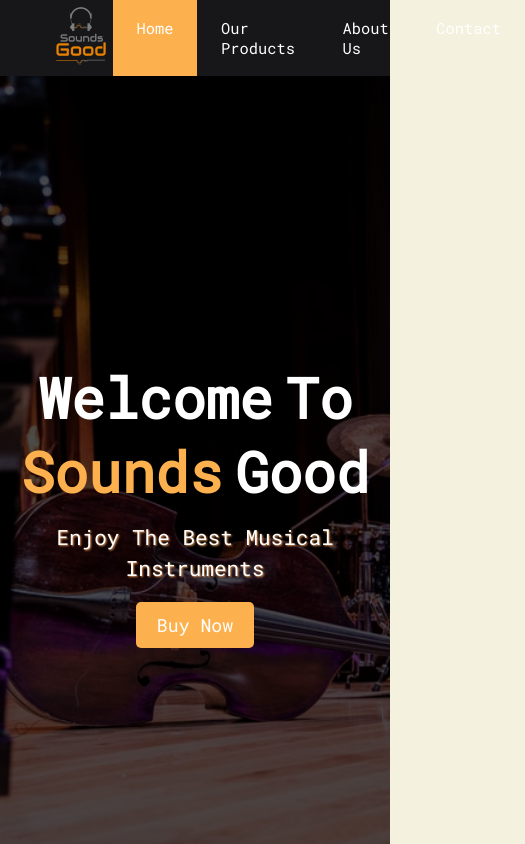
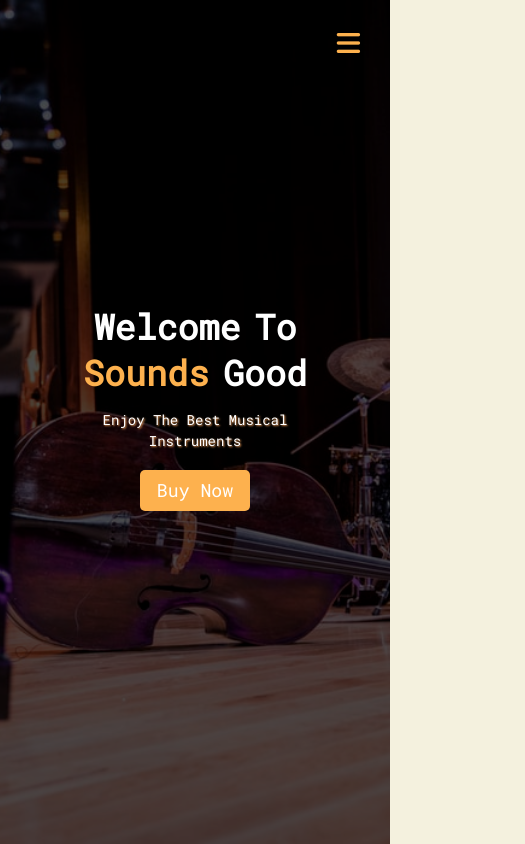
Before and after one commit to danimatuko/Sounds-Good, a website: page index.html in a window 390 px wide. Shown: the top 844 px of the page, 525 px wide, since content can reach past the window. Drawn offline with Linux system fonts and the light colour scheme; some packages are replaced by stand-ins of ours.

Commit message:
responsive done

```diff
--- a/index.html
+++ b/index.html
@@ -27,15 +27,20 @@
                     <li class="menu-item"><a href="#about">About Us</a></li>
                     <li class="menu-item"><a href="#contact">Contact</a></li>
                 </ul>
+                <button class="hamburger">
+                    <i class="fas fa-bars fa-2x"></i>
+                </button>
             </div>
         </nav>
 
         <!-- Showcase -->
         <div class="header-showcase">
             <div class="header-content">
-                <h1>Welcome To <span>Sounds</span> Good</h1>
-                <p>Enjoy The Best Musical Instruments</p>
-                <a href="#products" class="buy-now btn btn-primary">Buy Now</a>
+                <div class="container">
+                    <h1>Welcome To <span>Sounds</span> Good</h1>
+                    <p>Enjoy The Best Musical Instruments</p>
+                    <a href="#products" class="buy-now btn btn-primary">Buy Now</a>
+                </div>
             </div>
         </div>
     </header>
--- a/sass/main.scss
+++ b/sass/main.scss
@@ -63,9 +63,15 @@ body {
         display: flex;
         justify-content: space-between;
         align-items: center;
+        .hamburger {
+            display: none;
+            background: none;
+            border: none;
+            outline: none;
         }
         .menu {
             display: flex;
+            align-items: center;
             // meni item
             &-item {
                 padding: 1.3rem 1.7rem;
@@ -79,6 +85,7 @@ body {
                 }
                 a {
                     font-size: 1.1rem;
+                }
             }
         }
     }
--- a/sass/media.scss
+++ b/sass/media.scss
@@ -3,6 +3,35 @@
 @media(max-width:768px) {
     html {
         font-size: 14px;
+    }
+    /* Navigation */
+    #main-nav {
+        .nav-content {
+            justify-content: center;
+            .logo {
+                display: none;
+            }
+            /* open */
+            .menu {
+                height: 100vh;
+                width: 100%;
+                display: none; //flex
+                flex-direction: column;
+                justify-content: center;
+                align-items: center;
+                margin-left: 30px;
+            }
+            .hamburger {
+                position: fixed;
+                display: block;
+                align-self: flex-start;
+                right: 30px;
+                top: 30px;
+                i {
+                    color: $primary-color;
+                }
+            }
+        }
     }
     /* Products */
     #products .cards {
@@ -40,3 +69,41 @@
         }
     }
 }
+
+
+/* Smartphones */
+
+@media (max-width:550px) {
+    #header {
+        // Header-Content
+        .header-content {
+            padding-bottom: 10%;
+            h1 {
+                font-size: 2.5rem;
+                word-spacing: -0.5rem;
+            }
+            p {
+                font-size: 1rem;
+            }
+            .buy-now {
+                padding: 0.6rem 1.2rem;
+            }
+        }
+    }
+    /* Products */
+    #products .cards {
+        grid-template-columns: 1fr;
+        & li:last-child {
+            display: block;
+        }
+    }
+    /* Contact */
+    #contact {
+        .contact-text form {
+            input,
+            textarea {
+                width: 90%;
+            }
+        }
+    }
+}
```
Also changed, not shown: css/main.css. Lines whose indentation alone changed are shown as unchanged.
